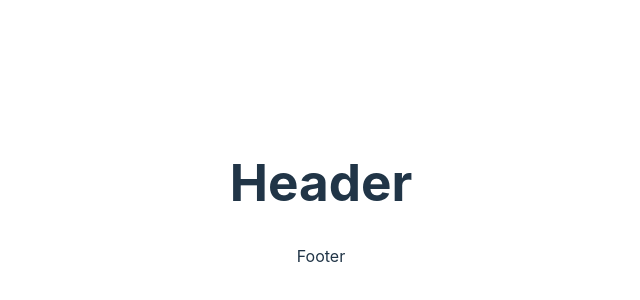
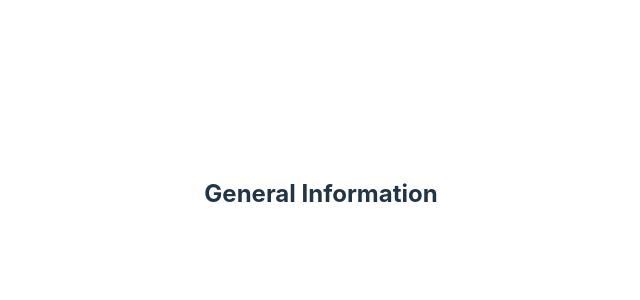
Before and after one commit to sbillsborough/cv-application, a React (Vite) app: page / in a window 1280 px wide. Shown: the part 206-506 px from the top of the page, without its empty margins (319-959 px from the left). Built offline with nearby package versions, Linux system fonts and the light colour scheme.

Commit message:
General Information Component
Added GeneralInformation.jsx containing a h2 with 'General Information'
Exported and imported to App.jsx

```diff
--- a/src/App.jsx
+++ b/src/App.jsx
@@ -1,12 +1,10 @@
 import "./App.css";
-import { Header } from "./Header.jsx";
-import { Footer } from "./Footer.jsx";
+import { GeneralInformation } from "./GeneralInformation.jsx";
 
 function App() {
   return (
     <>
-      <Header />
-      <Footer />
+      <GeneralInformation />
     </>
   );
 }
--- a/src/Footer.jsx
+++ /dev/null
@@ -1,5 +0,0 @@
-function Footer() {
-  return <footer>Footer</footer>;
-}
-
-export { Footer };
--- /dev/null
+++ b/src/GeneralInformation.jsx
@@ -0,0 +1,5 @@
+function GeneralInformation() {
+  return <h2>General Information</h2>;
+}
+
+export { GeneralInformation };
--- a/src/Header.jsx
+++ /dev/null
@@ -1,5 +0,0 @@
-function Header() {
-  return <h1>Header</h1>;
-}
-
-export { Header };
```
